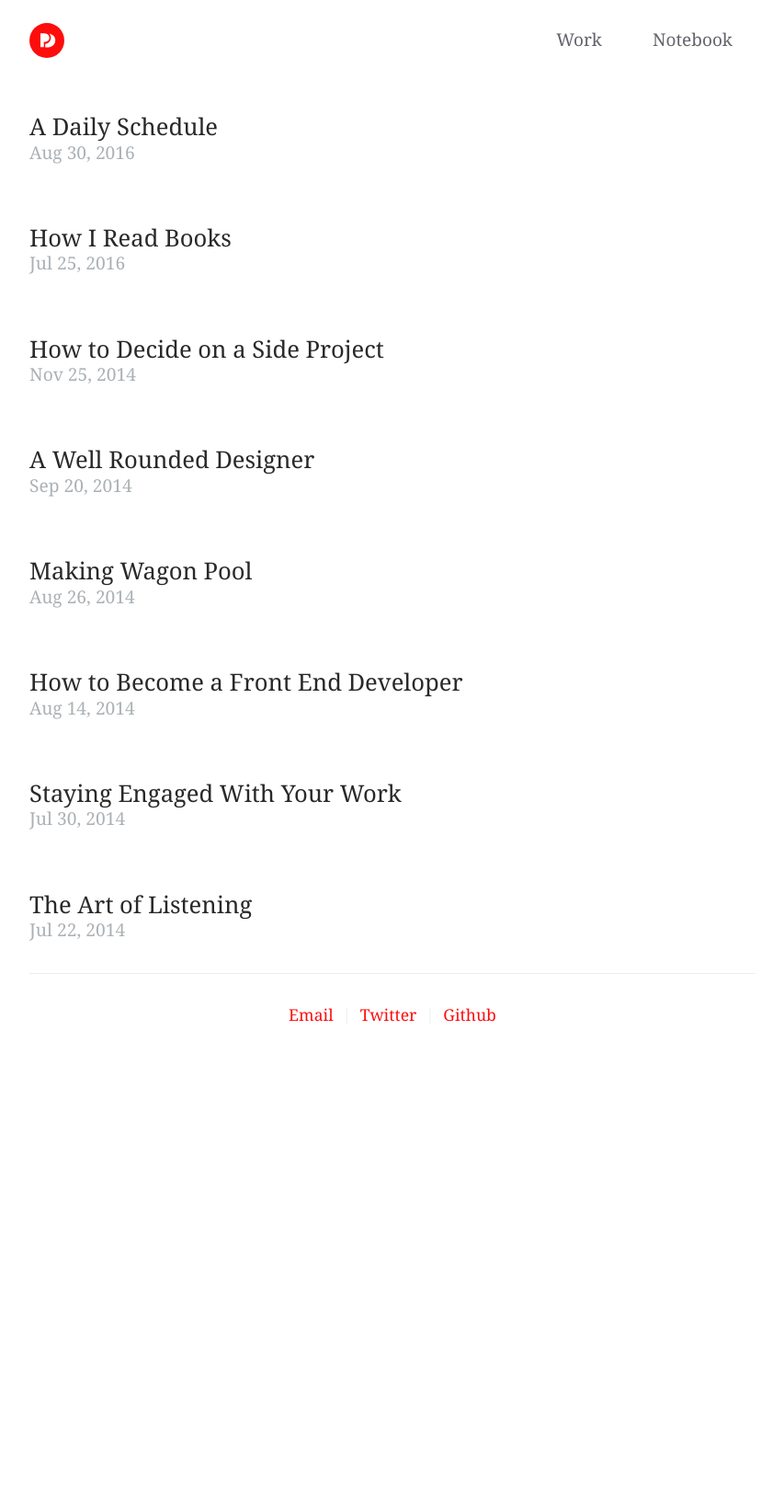
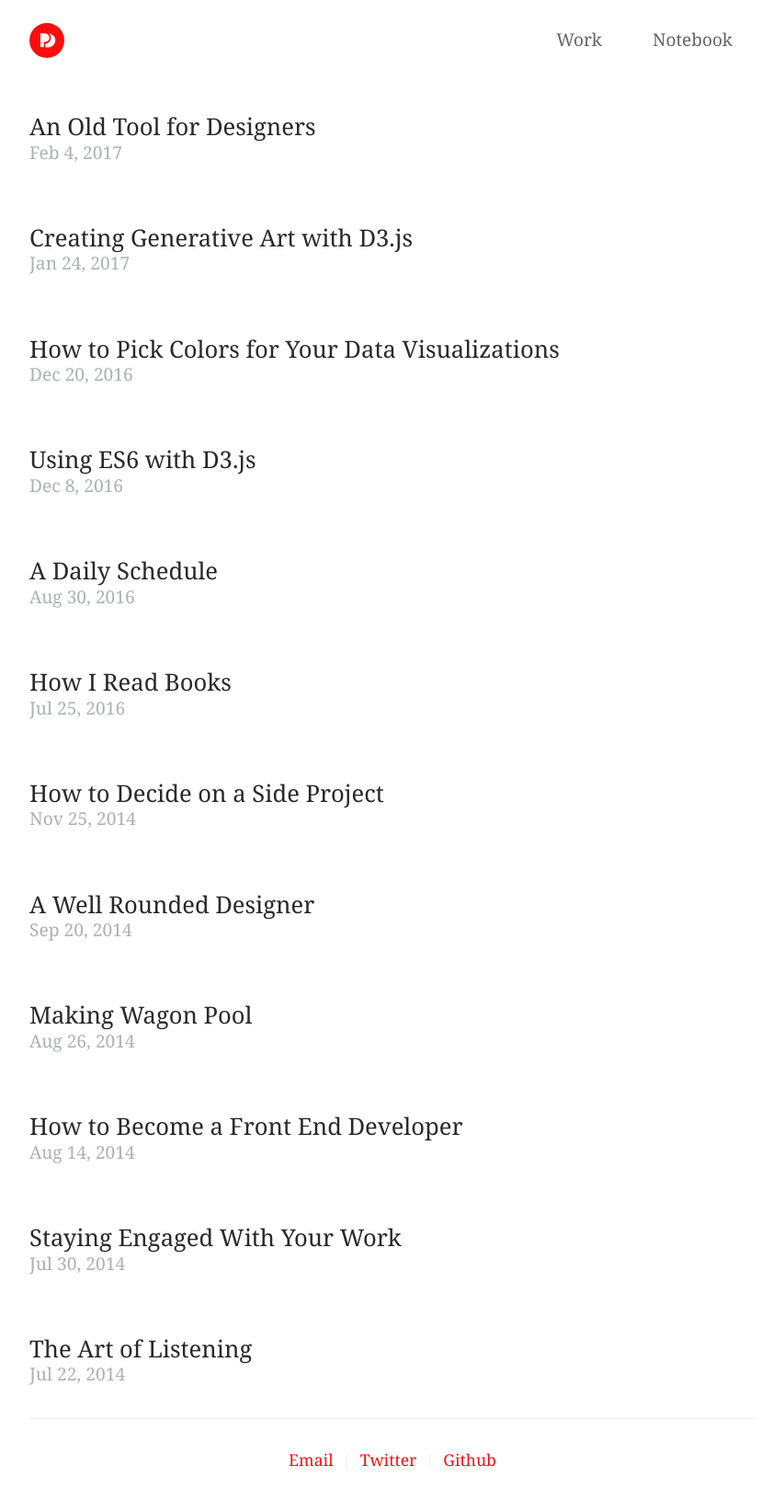
Before and after one commit to zhenghaohe/philipcdavis.github.io, a Jekyll site: the page built from notebook.html, in a window 1280 px wide. Shown: the whole page at 92% size, without its empty margins (213-1066 px from the left). Built offline with Jekyll 4.4.1, drawn with Linux system fonts in a browser that asks for light colours; before the commit the page ends 1148 px from its top, so only the background shows below that.

Commit message:
Added learning d3 links

```diff
--- /dev/null
+++ b/_posts/2016-12-08-using-es6-with-d3.md
@@ -0,0 +1,7 @@
+---
+layout: external
+title:  "Using ES6 with D3.js"
+date:   2016-12-8
+external_site: "Learning D3"
+external_url: https://learningd3.com/blog/using-es6-with-d3/
+---
--- /dev/null
+++ b/_posts/2016-12-20-how-to-pick-colors-for-your-data-visualization.md
@@ -0,0 +1,7 @@
+---
+layout: external
+title:  "How to Pick Colors for Your Data Visualizations"
+date:   2016-12-20
+external_site: "Learning D3"
+external_url: https://learningd3.com/blog/how-to-pick-colors-for-your-data-visualization/
+---
--- /dev/null
+++ b/_posts/2017-01-07-generative-art.md
@@ -0,0 +1,7 @@
+---
+layout: external
+title:  "Creating Generative Art with D3.js"
+date:   2017-01-24
+external_site: "Learning D3"
+external_url: https://learningd3.com/blog/generative-art/
+---
--- /dev/null
+++ b/_posts/2017-02-04-an-old-tool.md
@@ -0,0 +1,7 @@
+---
+layout: external
+title:  "An Old Tool for Designers"
+header-img: "designers-data-viz.jpg"
+external_site: "Learning D3"
+external_url: https://learningd3.com/blog/an-old-tool/
+---
--- a/notebook.html
+++ b/notebook.html
@@ -5,10 +5,14 @@
 <div class="home">
 
     {% for post in site.posts %}
-    <div class="post-list-row">
-      <a href="{{ post.url | prepend: site.baseurl }}" class="post-list-title">{{ post.title }}</a>
+      <div class="post-list-row">
+      {% if post.external_url %}
+        <a href="{{ post.url | prepend: site.baseurl }}" class="post-list-title">{{ post.title }}</a>
+      {% else %}
+        <a href="{{ post.url | prepend: site.baseurl }}" class="post-list-title">{{ post.title }}</a>
+      {% endif %}
       <span class="post-list-meta">{{ post.date | date: "%b %-d, %Y" }}</span>
-    </div>
+      </div>
     {% endfor %}
 
 
```
Also changed, not shown: _layouts/external.html (added, +18 -0 lines).
